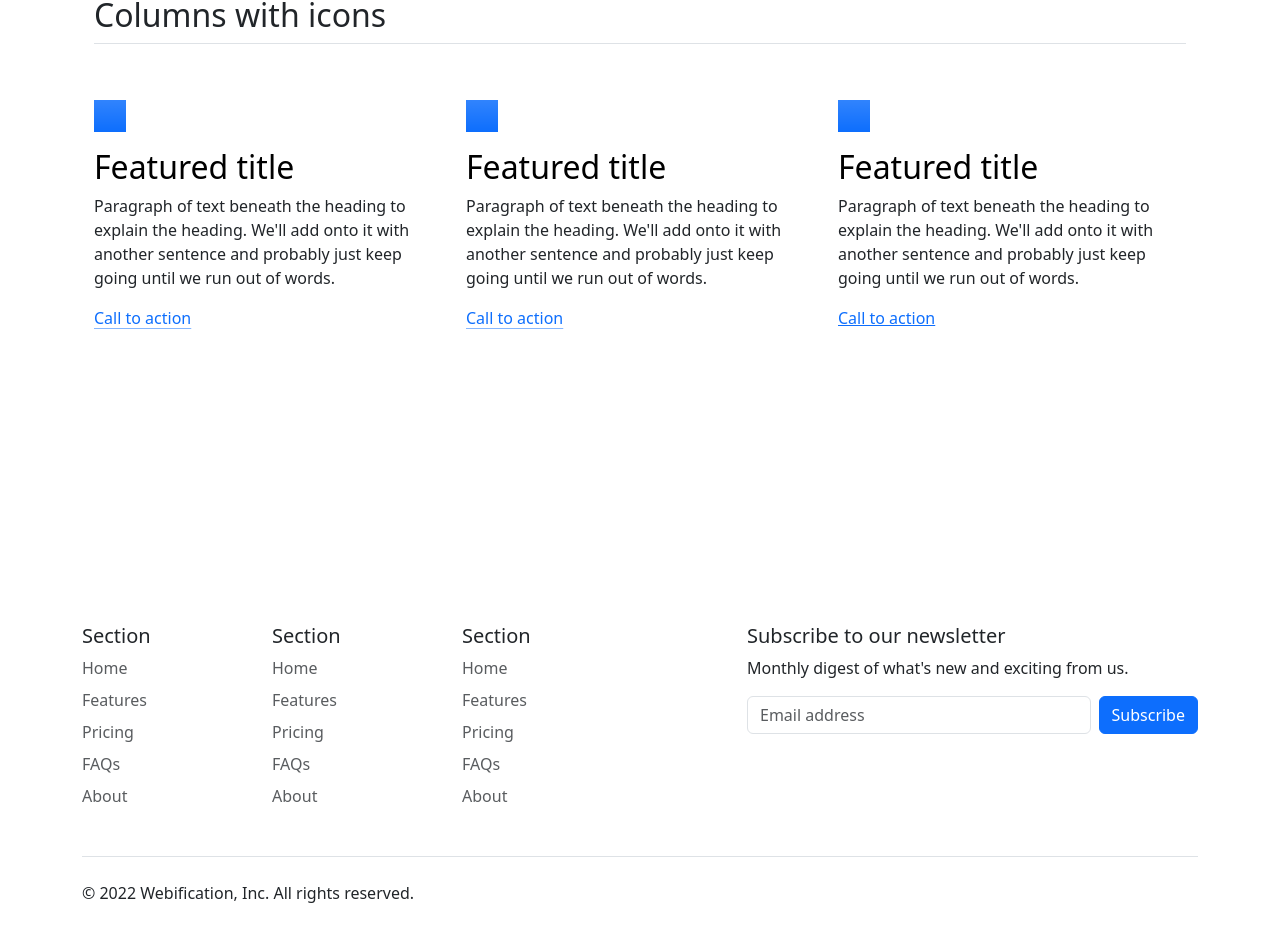
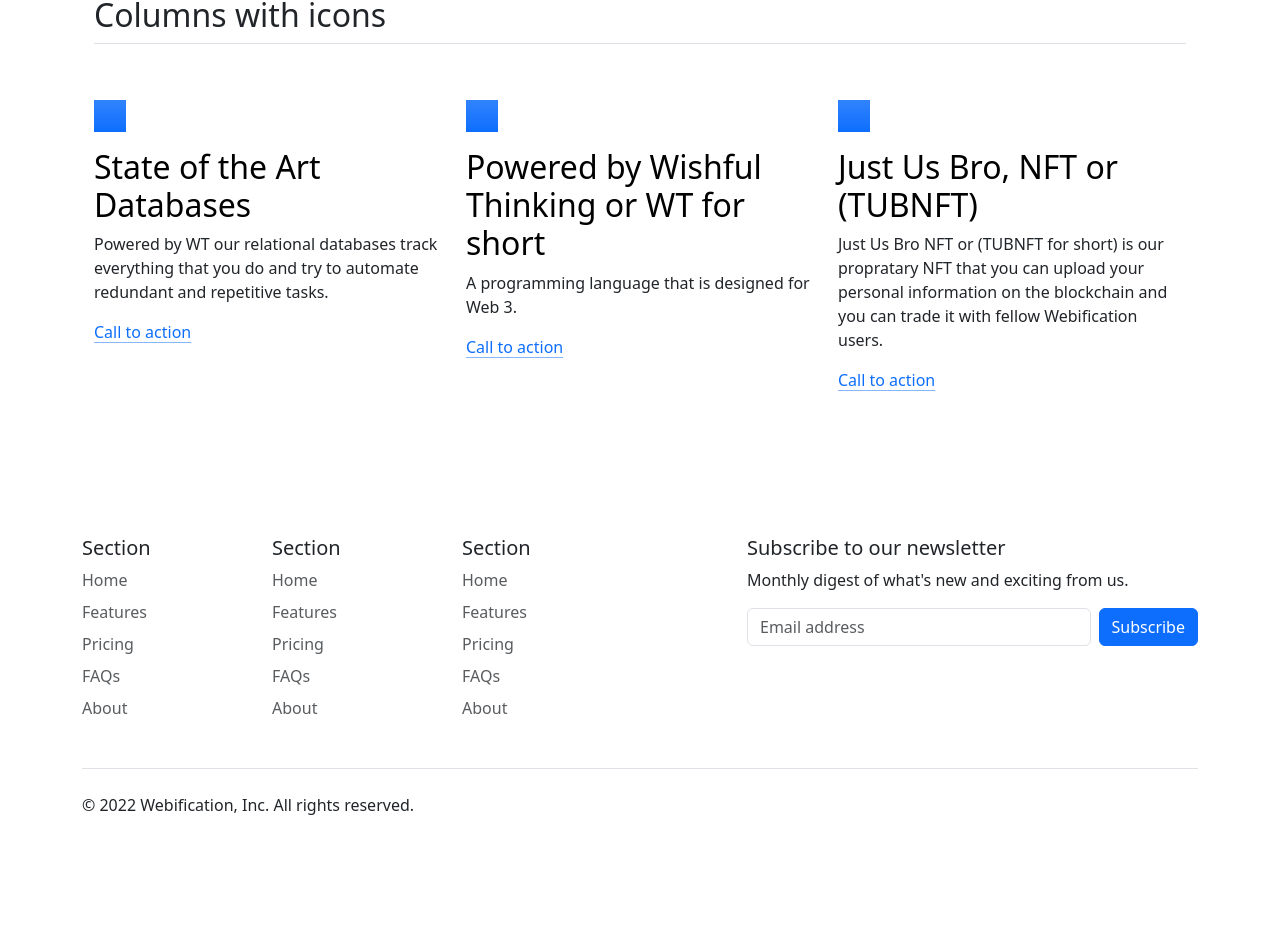
Before and after one commit to Zalron/Webification, a Next.js app in the folder webificationnext/: page / in a window 1280 px wide. Shown: the part 1168-2110 px from the top of the page. Built offline with nearby package versions, Linux system fonts and the light colour scheme.

Commit message:
Fixed Features.tsx

```diff
--- a/webificationnext/components/Features.tsx
+++ b/webificationnext/components/Features.tsx
@@ -8,8 +8,8 @@ export default async function Features() {
                     <div className="feature-icon d-inline-flex align-items-center justify-content-center text-bg-primary bg-gradient fs-2 mb-3">
                         <svg className="bi" width="1em" height="1em"><use href="#collection"/></svg>
                     </div>
-                    <h3 className="fs-2 text-body-emphasis">Featured title</h3>
-                    <p>Paragraph of text beneath the heading to explain the heading. We'll add onto it with another sentence and probably just keep going until we run out of words.</p>
+                    <h3 className="fs-2 text-body-emphasis">State of the Art Databases</h3>
+                    <p>Powered by WT our relational databases track everything that you do and try to automate redundant and repetitive tasks.</p>
                     <a href="#" className="icon-link">
                         Call to action
                         <svg className="bi"><use href="#chevron-right"/></svg>
@@ -19,8 +19,8 @@ export default async function Features() {
                     <div className="feature-icon d-inline-flex align-items-center justify-content-center text-bg-primary bg-gradient fs-2 mb-3">
                         <svg className="bi" width="1em" height="1em"><use href="#people-circle"/></svg>
                     </div>
-                    <h3 className="fs-2 text-body-emphasis">Featured title</h3>
-                    <p>Paragraph of text beneath the heading to explain the heading. We'll add onto it with another sentence and probably just keep going until we run out of words.</p>
+                    <h3 className="fs-2 text-body-emphasis">Powered by Wishful Thinking or WT for short</h3>
+                    <p>A programming language that is designed for Web 3.</p>
                     <a href="#" className="icon-link">
                         Call to action
                         <svg className="bi"><use href="#chevron-right"/></svg>
@@ -29,17 +29,12 @@ export default async function Features() {
                 <div className="feature col">
                     <div className="feature-icon d-inline-flex align-items-center justify-content-center text-bg-primary bg-gradient fs-2 mb-3">
                         <svg className="bi" width="1em" height="1em"><use href="#toggles2"/></svg>
-                        <symbol id="toggles2" viewBox="0 0 16 16">
-                            <path d="M9.465 10H12a2 2 0 1 1 0 4H9.465c.34-.588.535-1.271.535-2 0-.729-.195-1.412-.535-2z"/>
-                            <path d="M6 15a3 3 0 1 0 0-6 3 3 0 0 0 0 6zm0 1a4 4 0 1 1 0-8 4 4 0 0 1 0 8zm.535-10a3.975 3.975 0 0 1-.409-1H4a1 1 0 0 1 0-2h2.126c.091-.355.23-.69.41-1H4a2 2 0 1 0 0 4h2.535z"/>
-                            <path d="M14 4a4 4 0 1 1-8 0 4 4 0 0 1 8 0z"/>
-                        </symbol>
                     </div>
-                    <h3 className="fs-2 text-body-emphasis">Featured title</h3>
-                    <p>Paragraph of text beneath the heading to explain the heading. We'll add onto it with another sentence and probably just keep going until we run out of words.</p>
-                    <a href="#" >
+                    <h3 className="fs-2 text-body-emphasis">Just Us Bro, NFT or (TUBNFT)</h3>
+                    <p>Just Us Bro NFT or (TUBNFT for short) is our propratary NFT that you can upload your personal information on the blockchain and you can trade it with fellow Webification users.</p>
+                    <a href="#" className="icon-link">
                         Call to action
-                        <svg><use href="#chevron-right"/></svg>
+                        <svg className="bi"><use href="#chevron-right"/></svg>
                     </a>
                 </div>
             </div>
```
